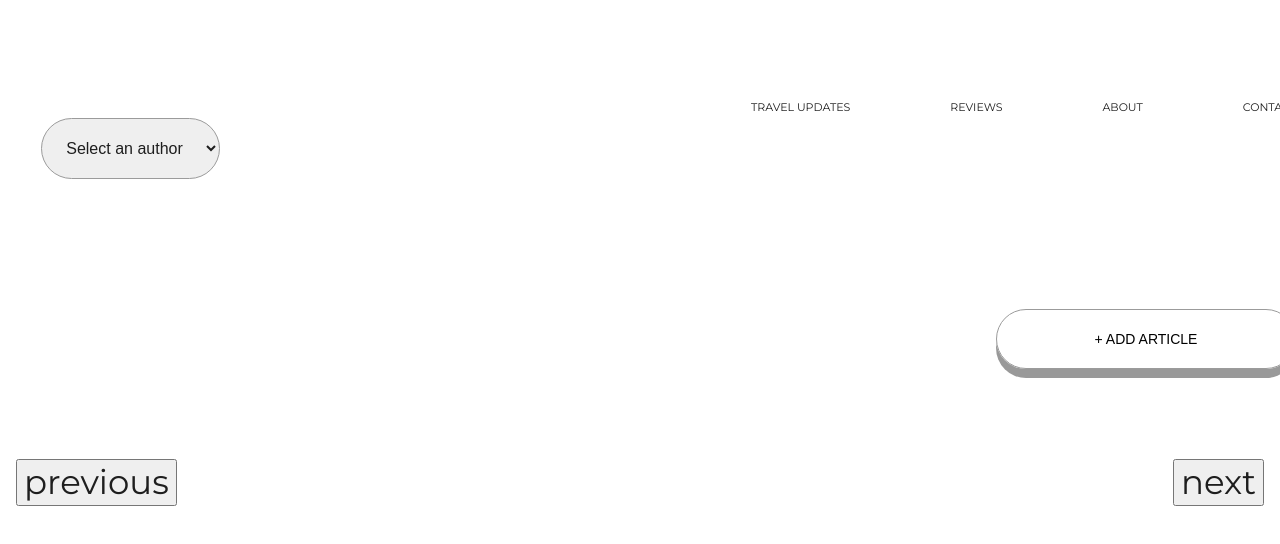
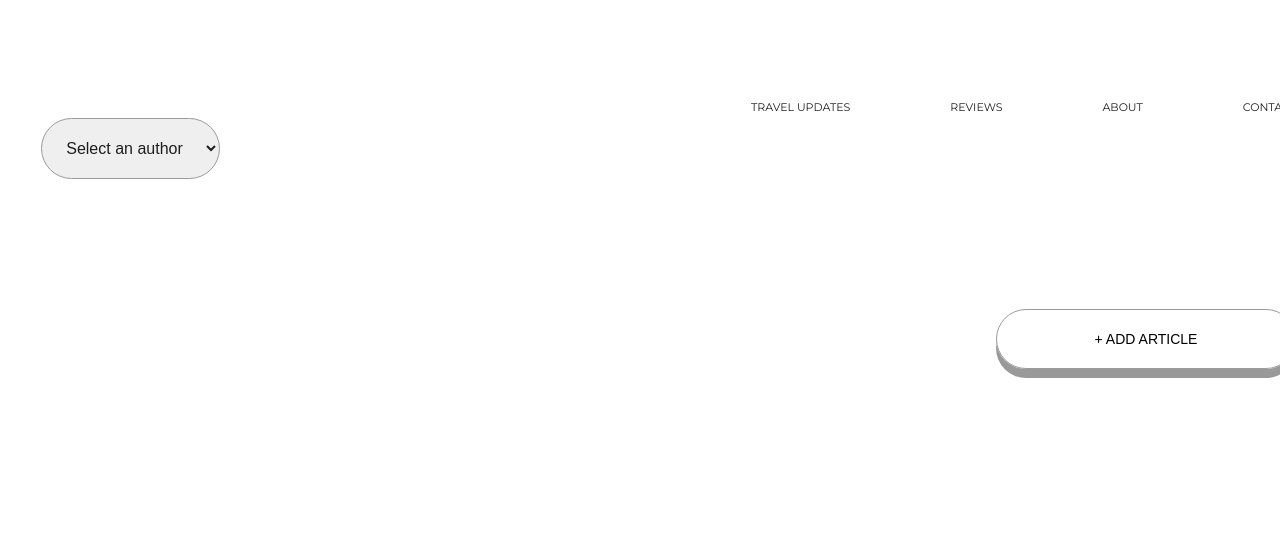
Before and after one commit to Patrasc-Eduardo/React-Typescript-blog-page, a React (Create React App) app in the folder blog-page/: page / in a window 1280 px wide. Shown: the top 544 px of the page. Built offline with nearby package versions, Linux system fonts and the light colour scheme.

Commit message:
removed some components

```diff
--- a/blog-page/src/App.tsx
+++ b/blog-page/src/App.tsx
@@ -11,7 +11,6 @@ import Dropdown from './components/Dropdown';
 import AddButton from './components/AddButton';
 import Article from './components/Article';
 import Modal from './components/Modal';
-import Footer from './components/Footer';
 
 function App() {
   return (
@@ -26,7 +25,6 @@ function App() {
           <Route path="*" element={<NotFound/>}/>
         </Routes>
     </Router>
-    <Footer />
     </body>
   );
 }
--- a/blog-page/src/components/Footer.tsx
+++ /dev/null
@@ -1,12 +0,0 @@
-import React from 'react';
-
-function Footer(props : any) {
-    return(
-        <footer className="footer">
-        <button className='footer__link'>previous</button>
-        <button className='footer__link'>next</button>
-        </footer>
-    );
-}
-
-export default Footer;
```
